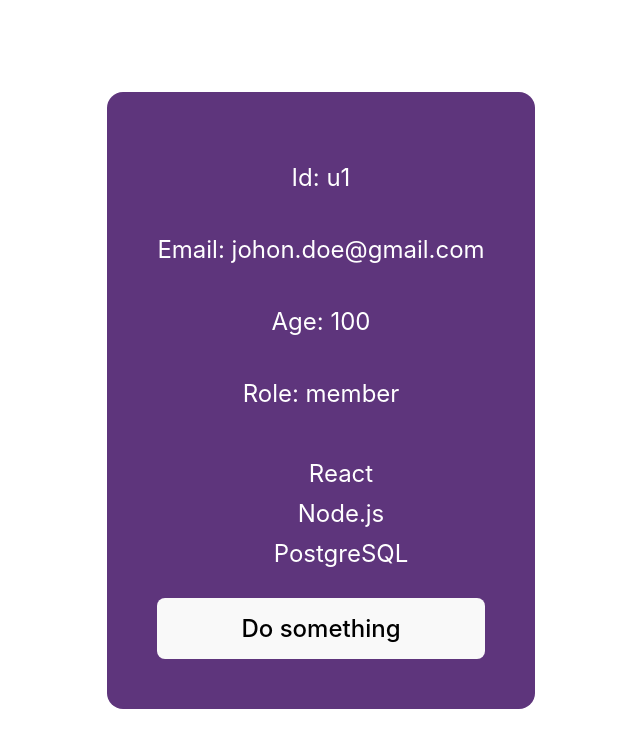
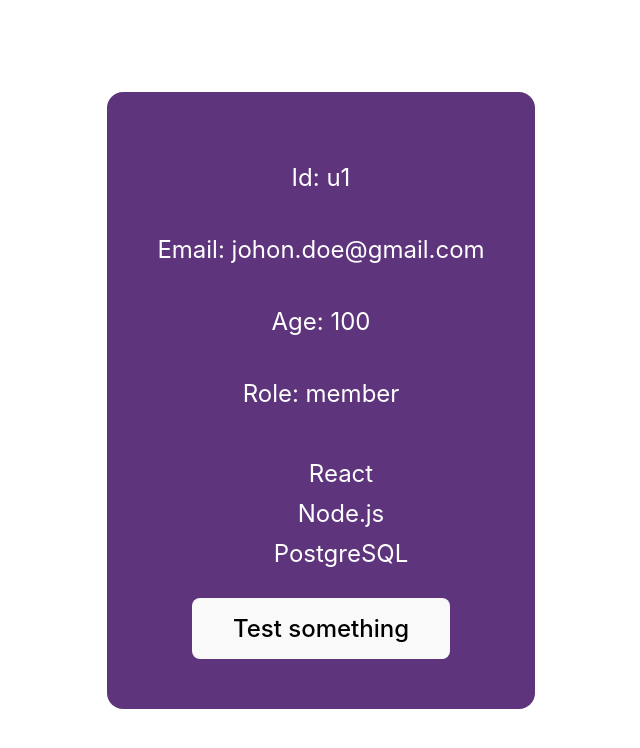
Before and after one commit to mendelssohnbach/kindacode-props-ts, a React (Vite) app: page / in a window 1280 px wide. Shown: the top 748 px of the page, without its empty margins (319-959 px from the left). Built offline with nearby package versions, Linux system fonts and the light colour scheme.

Commit message:
:sparkles: SomethingButtonコンポーネント作成

```diff
--- /dev/null
+++ b/src/components/SomethingButton.tsx
@@ -0,0 +1,13 @@
+export const SomethingButton = ({ doSomething }: any) => {
+  return (
+    <div>
+      <button
+        type="button"
+        onClick={doSomething}
+        style={{ padding: '15px 40px' }}
+      >
+        Test something
+      </button>
+    </div>
+  );
+};
--- a/src/components/User.tsx
+++ b/src/components/User.tsx
@@ -1,5 +1,6 @@
 import Wrapper from './Wrapper';
 import { UserProps } from '../types';
+import { SomethingButton } from './SomethingButton';
 
 const User = ({ id, email, age, isMarried, role, skills, doSomething }: UserProps) => {
   return (
@@ -21,13 +22,8 @@ const User = ({ id, email, age, isMarried, role, skills, doSomething }: UserProp
           ))}
         </ul>
       )}
-      <button
-        type="button"
-        onClick={doSomething}
-        style={{ padding: '15px 40px' }}
-      >
-        Do something
-      </button>
+
+      <SomethingButton doSomething={doSomething} />
     </Wrapper>
   );
 };
```
